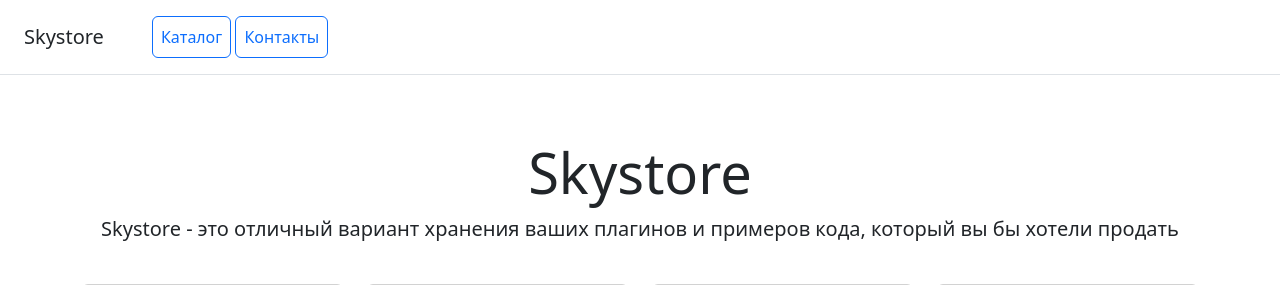
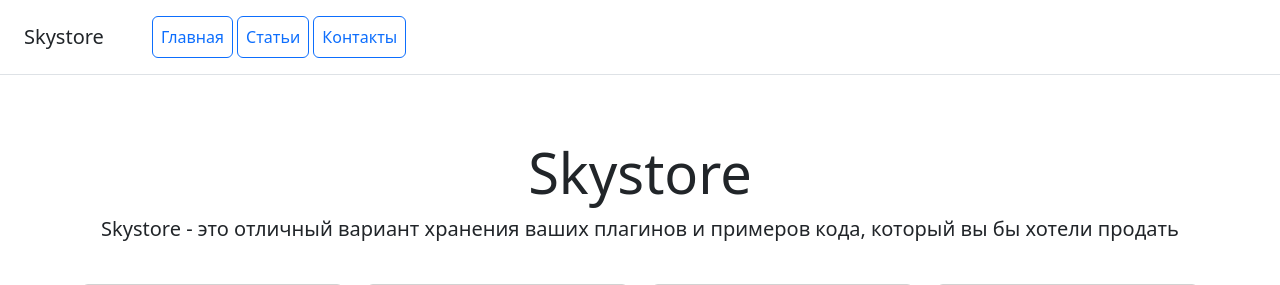
Before and after one commit to jekaGitHub/online_shop, a Django app: page / in a window 1280 px wide. Shown: the top 285 px of the page. Run offline with Django 5.2, Linux system fonts and the light colour scheme; data comes from the database, SQL or seed files in the repository.

Commit message:
change code

```diff
--- a/catalog/templates/catalog/includes/inc_menu.html
+++ b/catalog/templates/catalog/includes/inc_menu.html
@@ -1,8 +1,9 @@
 <div class="d-flex flex-column flex-md-row align-items-center p-3 px-md-4 mb-3 bg-white border-bottom box-shadow">
     <h5 class="my-0 mr-md-auto font-weight-normal">Skystore</h5>
     <nav class="ms-5">
-        <a class="p-2 btn btn-outline-primary" href="/">Каталог</a>
-        <a class="p-2 btn btn-outline-primary" href="/contacts/">Контакты</a>
+        <a class="p-2 btn btn-outline-primary" href="{% url 'catalog:index' %}">Главная</a>
+        <a class="p-2 btn btn-outline-primary" href="{% url 'catalog:list' %}">Статьи</a>
+        <a class="p-2 btn btn-outline-primary" href="{% url 'catalog:contact' %}">Контакты</a>
     </nav>
 </div>
 
```
